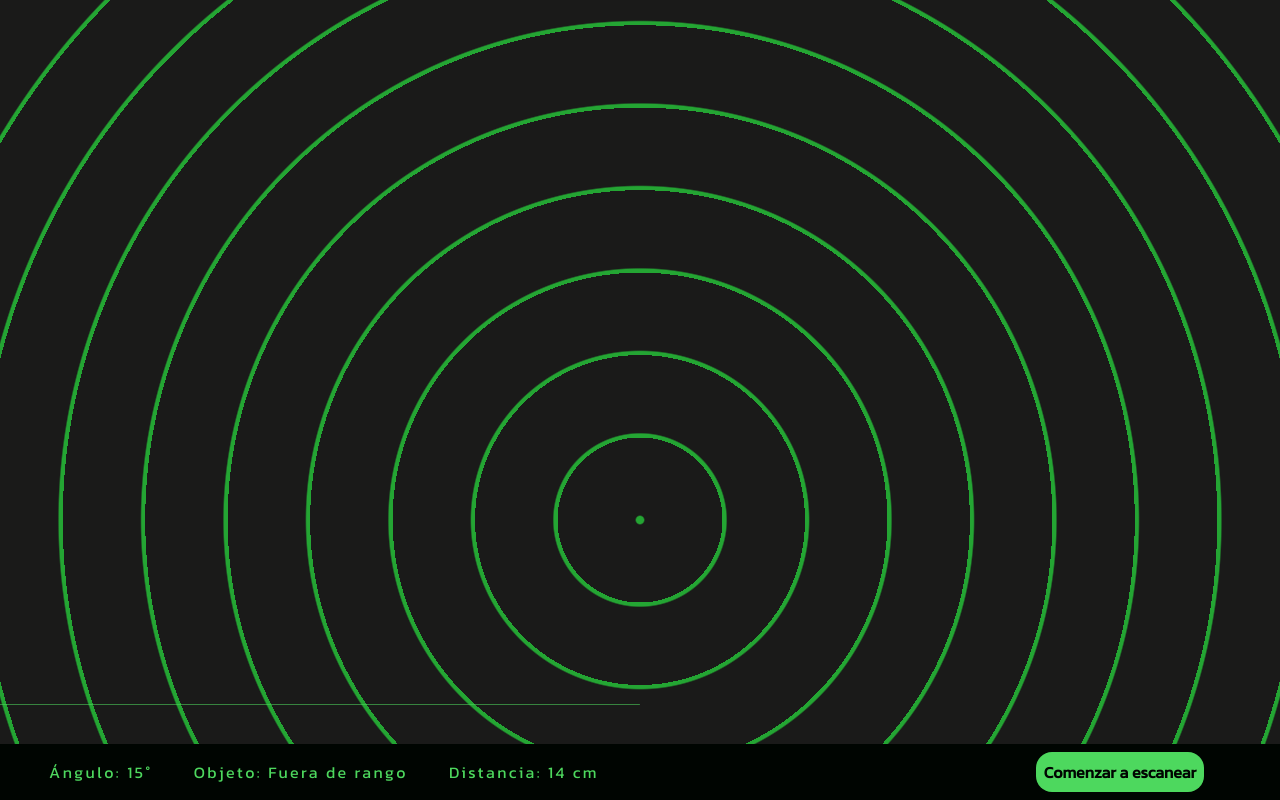
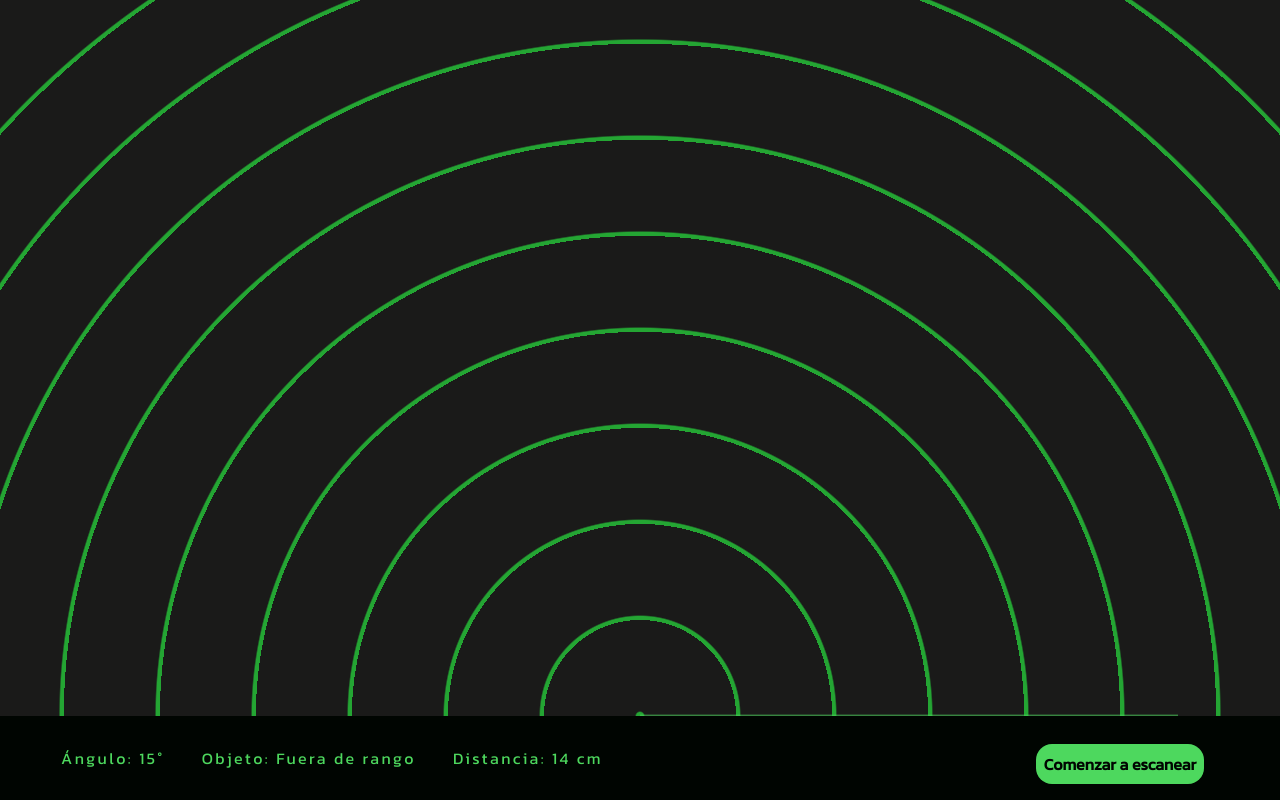
Before and after one commit to MiguelABoni/Radar-ultrasonico, a plain HTML site: page index.html in a window 1280 px wide. Drawn offline with Linux system fonts and the light colour scheme.

Commit message:
Intento de estilo del radar

```diff
--- a/styles.css
+++ b/styles.css
@@ -1,4 +1,9 @@
 @import url('https://fonts.googleapis.com/css2?family=Kanit&display=swap');
+
+html{
+    overflow: hidden;
+}
+
 body{
     position: relative;
     margin: 0;
@@ -9,13 +14,14 @@ body{
 .radar {
     display: flex;
     justify-content: center;
-    width: 100vw; height: 100vh;
+    width: 100vw;
+    height: 100vh;
   /* background:
     repeating-radial-gradient(transparent, transparent 23px, #287a33 25px, #287a33 27px),
     linear-gradient(transparent 49.75%, #0e4c42 49.75%, #0e4c42 50.25%, transparent 50.25%) 50% no-repeat,
     linear-gradient(90deg, transparent 49.75%, #0e4c42 49.75%, #0e4c42 50.25%, transparent 50.25%) 50% no-repeat,
     linear-gradient(#202020, #111); */
-    background: repeating-radial-gradient(circle at 50% 65%, #24a533, #24a533 3.5px, #1a1a19 5px, #1a1a19 10%);;
+    background: repeating-radial-gradient(circle at 50% 86.5vh, #24a533, #24a533 3.5px, #1a1a19 5px, #1a1a19 10%);;
     /* background-size: 100%, 218px 218px, 218px 218px, 100%; */
 }
 .startButton{
@@ -23,7 +29,7 @@ body{
     height: fit-content;
     padding: .5em;
     align-self: flex-end;
-    margin-bottom: 2.3em;
+    margin-bottom: 10vh;
     border: none;
     background-color: #4dd85e;
     color: #000501;
@@ -36,7 +42,7 @@ body{
 }
 .sweep {
     position: absolute;
-    bottom: 6em;
+    bottom: 13.5vh;
     box-sizing: border-box;
     border-radius: 0 0 0 100%;
     border-right: solid 1px #4dd85d8e;
@@ -47,9 +53,9 @@ body{
     /* margin-left: 5em; */
     /* background: linear-gradient(80deg,  #4dd85e 56%, #22222200); */
     /* border-left: solid 1px #33995d4d; */
-    height: 50vw;
+    height: 42vw;
     transform-origin: 100% 100%;
-    animation: sweep 5s infinite linear;
+    animation: sweep 10s infinite linear;
 }
 
 .panel{
@@ -60,8 +66,8 @@ body{
     display: flex;
     justify-content: space-evenly;
     align-items: center;
-    height: 2em;
-    padding:.5em;
+    height: 7.5vh;
+    padding:3vh;
     background-color: #000501;
 }
 .object,.angle,.distance{
@@ -71,28 +77,35 @@ body{
 }
 @media screen and (min-width: 768px){
     .panel{
-        height: 2.5em;
+        height: 8.5vh;
         padding-right: 13em;
     }
     .startButton{
         margin-right: -75%;
-        margin-bottom: .5em;
+        margin-bottom: 2vh;
+    }
+    .radar{
+        background: repeating-radial-gradient(circle at 50% 85.5vh, #24a533, #24a533 3.5px, #1a1a19 5px, #1a1a19 10%);
+    }
+    .sweep{
+        bottom:14.5vh;
     }
 }
 @media screen and (min-width: 1024px){
     .panel{
+        height: 4.5vh;
         padding-right: 25em;
     }
-    .startButton{
-
+    .radar{
+        background: repeating-radial-gradient(circle at 50% 89.5vh, #24a533, #24a533 3.5px, #1a1a19 5px, #1a1a19 10%);
+    }
+    .sweep{
+        bottom:10.5vh;
     }
 }
 @media screen and (min-width: 1280px){
     .panel{
         padding-right: 40em;
-    }
-    .startButton{
-
     }
 }
 @keyframes sweep {
```
